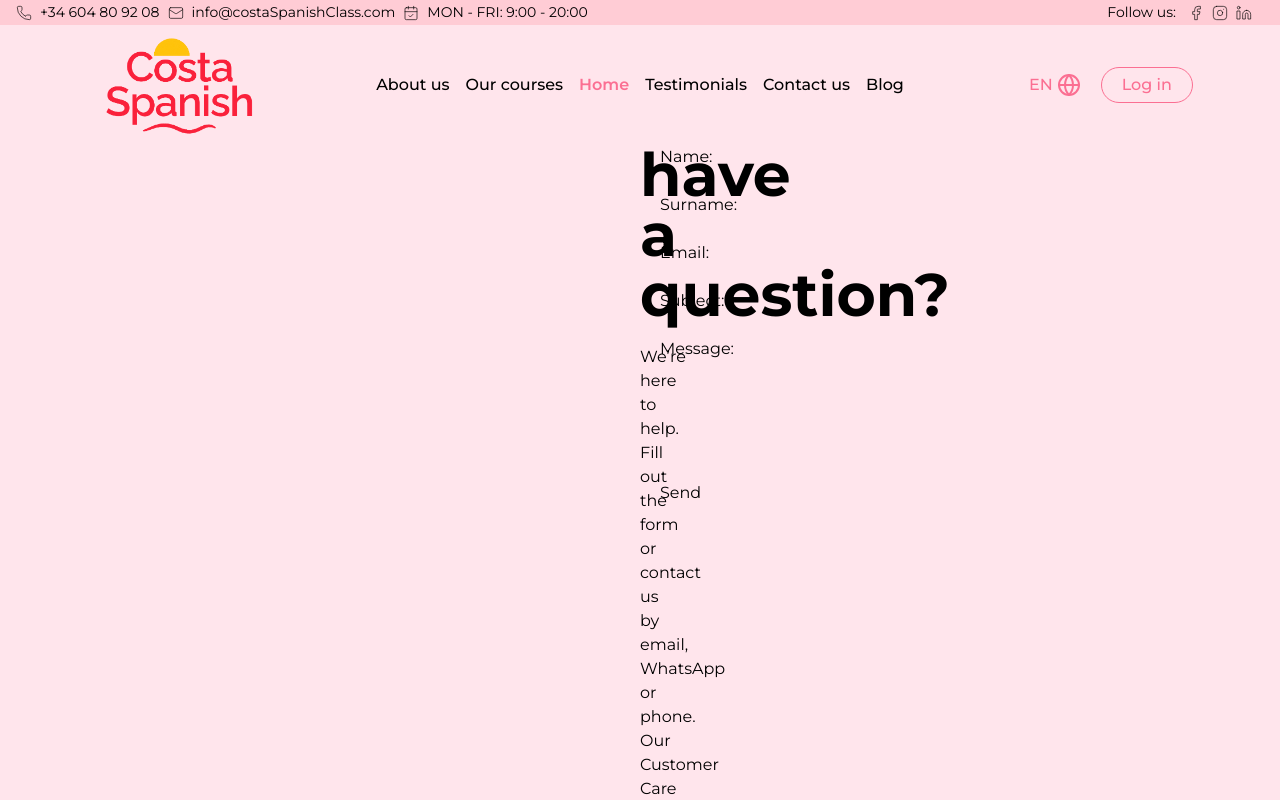
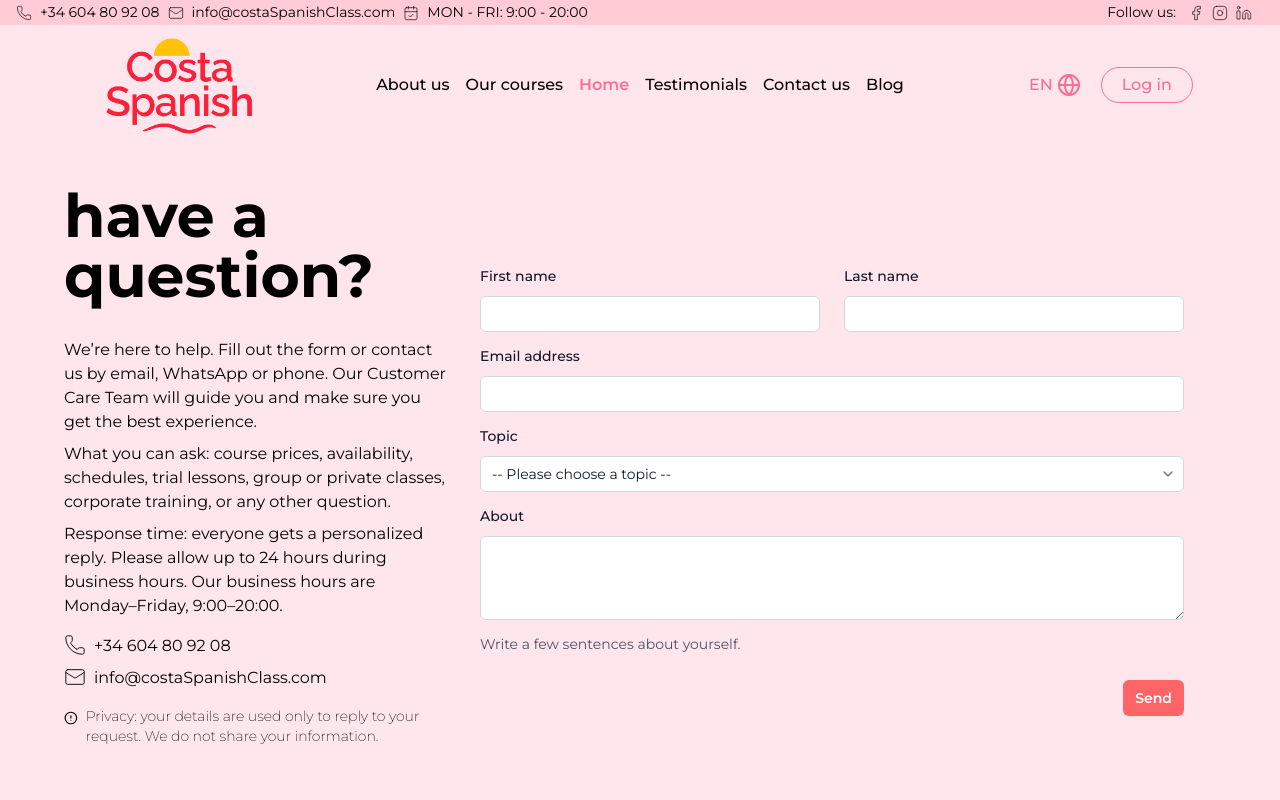
Before and after one commit to Michael8991/costaspanish-academy, a Next.js app: page /contactUs in a window 1280 px wide. Shown: the top 800 px of the page. Built offline with nearby package versions, Linux system fonts and the light colour scheme.

Commit message:
Estructura del formulario terminada

```diff
--- a/app/contactUs/ContactForm.tsx
+++ b/app/contactUs/ContactForm.tsx
@@ -1,5 +1,12 @@
 "use client";
 
+import {
+  ChevronDownIcon,
+  CircleAlert,
+  Mail,
+  Phone,
+  Weight,
+} from "lucide-react";
 import { FormEvent } from "react";
 
 export const ContactForm = () => {
@@ -15,9 +22,9 @@ export const ContactForm = () => {
   }
 
   return (
-    <div className="@container max-w-7xl mx-auto grid grid-cols-1 lg:grid-cols-3 min-h-screen">
+    <div className="@container max-w-6xl mx-auto grid grid-cols-1 lg:grid-cols-3 min-h-[calc(100vh-150px)] items-center">
       <div>
-        <h2 className="font-bold text-6xl mb-5">
+        <h2 className="font-bold text-6xl mb-8">
           have a <br /> question?
         </h2>
         <p className="mb-2">
@@ -35,35 +42,148 @@ export const ContactForm = () => {
           24 hours during business hours. Our business hours are Monday–Friday,
           9:00–20:00.
         </p>
-        <p className="mb-2"></p>
-        <p className="mb-2">
+        <div className="w-full flex flex-col justify-center mt-4 mb-4">
+          <p className="flex mb-2">
+            <Phone strokeWidth={1} size={22} className="me-2" />
+            +34 604 80 92 08
+          </p>
+          <p className="flex">
+            <Mail strokeWidth={1} size={22} className="me-2" />
+            info@costaSpanishClass.com
+          </p>
+        </div>
+        <p className="mb-2 text-sm font-extralight flex">
+          <CircleAlert className="me-2" />
           Privacy: your details are used only to reply to your request. We do
           not share your information.
         </p>
       </div>
-      <div className="col-span-2 px-5">
+      <div className="col-span-2 px-8">
         <form onSubmit={onSubmit}>
-          <div className="flex flex-col">
-            <label htmlFor="name">Name:</label>
-            <input type="text" name="name" />
+          <div className="mt-10 grid grid-cols-1 gap-x-6 gap-y-8 sm:grid-cols-6 mb-3">
+            <div className="sm:col-span-3">
+              <label
+                htmlFor="first-name"
+                className="block text-sm/6 font-medium text-gray-900"
+              >
+                First name
+              </label>
+              <div className="mt-2">
+                <input
+                  id="first-name"
+                  name="first-name"
+                  type="text"
+                  autoComplete="given-name"
+                  className="block w-full rounded-md bg-white px-3 py-1.5 text-base text-gray-900 outline-1 -outline-offset-1 outline-gray-300 placeholder:text-gray-400 focus:outline-2 focus:-outline-offset-2 focus:outline-rose-200 sm:text-sm/6"
+                />
+              </div>
+            </div>
+
+            <div className="sm:col-span-3">
+              <label
+                htmlFor="last-name"
+                className="block text-sm/6 font-medium text-gray-900"
+              >
+                Last name
+              </label>
+              <div className="mt-2">
+                <input
+                  id="last-name"
+                  name="last-name"
+                  type="text"
+                  autoComplete="family-name"
+                  className="block w-full rounded-md bg-white px-3 py-1.5 text-base text-gray-900 outline-1 -outline-offset-1 outline-gray-300 placeholder:text-gray-400 focus:outline-2 focus:-outline-offset-2 focus:outline-rose-200 sm:text-sm/6"
+                />
+              </div>
+            </div>
           </div>
-          <div className="flex flex-col">
-            <label htmlFor="surname">Surname:</label>
-            <input type="text" name="surname" />
+
+          <div className="sm:col-span-4 mb-3">
+            <label
+              htmlFor="email"
+              className="block text-sm/6 font-medium text-gray-900"
+            >
+              Email address
+            </label>
+            <div className="mt-2">
+              <input
+                id="email"
+                name="email"
+                type="email"
+                autoComplete="email"
+                className="block w-full rounded-md bg-white px-3 py-1.5 text-base text-gray-900 outline-1 -outline-offset-1 outline-gray-300 placeholder:text-gray-400 focus:outline-2 focus:-outline-offset-2 focus:outline-rose-200 sm:text-sm/6"
+              />
+            </div>
           </div>
-          <div className="flex flex-col">
-            <label htmlFor="email">Email:</label>
-            <input type="text" name="email" />
+
+          <div className="sm:col-span-3 mb-3">
+            <label
+              htmlFor="Topic"
+              className="block text-sm/6 font-medium text-gray-900"
+            >
+              Topic
+            </label>
+            <div className="mt-2 grid grid-cols-1">
+              <select
+                id="topic"
+                name="topic"
+                autoComplete="topic"
+                className="col-start-1 row-start-1 w-full appearance-none rounded-md bg-white py-1.5 pr-8 pl-3 text-base text-gray-900 outline-1 -outline-offset-1 outline-gray-300 focus:outline-2 focus:-outline-offset-2 focus:outline-rose-200 sm:text-sm/6"
+              >
+                <option value="">-- Please choose a topic --</option>
+                <option value="prices">Course prices</option>
+                <option value="availability">Availability</option>
+                <option value="schedule">Schedules and calendar</option>
+                <option value="level">Levels and placement test</option>
+                <option value="trial">Trial lessons</option>
+                <option value="private-group">Private or group classes</option>
+                <option value="intensive">Intensive courses</option>
+                <option value="exams">
+                  Official exam preparation (DELE, SIELE, etc.)
+                </option>
+                <option value="companies">Corporate training</option>
+                <option value="modality">Online or in-person</option>
+                <option value="materials">Study materials included</option>
+                <option value="payment">Payment methods and invoices</option>
+                <option value="refunds">Cancellation and refunds</option>
+                <option value="activities">Cultural activities</option>
+                <option value="general">General information</option>
+              </select>
+              <ChevronDownIcon
+                aria-hidden="true"
+                className="pointer-events-none col-start-1 row-start-1 mr-2 size-5 self-center justify-self-end text-gray-500 sm:size-4"
+              />
+            </div>
           </div>
-          <div className="flex flex-col">
-            <label htmlFor="subject">Subject:</label>
-            <input type="text" name="subject" />
+
+          <div className="col-span-full mb-3">
+            <label
+              htmlFor="about"
+              className="block text-sm/6 font-medium text-gray-900"
+            >
+              About
+            </label>
+            <div className="mt-2">
+              <textarea
+                id="about"
+                name="about"
+                rows={3}
+                className="block w-full rounded-md bg-white px-3 py-1.5 text-base text-gray-900 outline-1 -outline-offset-1 outline-gray-300 placeholder:text-gray-400 focus:outline-2 focus:-outline-offset-2 focus:outline-rose-200 sm:text-sm/6"
+                defaultValue={""}
+              />
+            </div>
+            <p className="mt-3 text-sm/6 text-gray-600">
+              Write a few sentences about yourself.
+            </p>
           </div>
-          <div className="flex flex-col">
-            <label htmlFor="message">Message:</label>
-            <textarea name="message" rows={5} cols={100} />
+          <div className="mt-6 flex items-center justify-end gap-x-6">
+            <button
+              type="submit"
+              className="rounded-md bg-red-400 px-3 py-2 text-sm font-semibold text-white shadow-xs hover:bg-red-500 focus-visible:outline-2 focus-visible:outline-offset-2 focus-visible:outline-red-600"
+            >
+              Send
+            </button>
           </div>
-          <button type="submit">Send</button>
         </form>
       </div>
     </div>
--- a/app/contactUs/page.tsx
+++ b/app/contactUs/page.tsx
@@ -28,7 +28,7 @@ export default function ContactPage() {
 
   return (
     <div
-      className={`@container max-w-6xl mx-auto flex flex-col justify-center ${
+      className={`@container max-w-6xl mx-auto  ${
         scrolled ? `${styles.headerspacerfixedbigscreen}` : ``
       }`}
       style={{
--- a/components/Header/Header.tsx
+++ b/components/Header/Header.tsx
@@ -96,7 +96,7 @@ export const Header = () => {
               </Link>
             </li>
             <li className="mx-2 whitespace-nowrap">
-              <Link className={`${styles.navLinks}`} href="">
+              <Link className={`${styles.navLinks}`} href="/contactUs">
                 Contact us
               </Link>
             </li>
@@ -164,7 +164,7 @@ export const Header = () => {
               </li>
               <li className="flex w-full justify-center">
                 <button className={`${styles.loginBtn}`}>
-                  <a className={`${styles.noneDecoration}`} href="/">
+                  <a className={`${styles.noneDecoration}`} href="">
                     Log in
                   </a>
                 </button>
```
